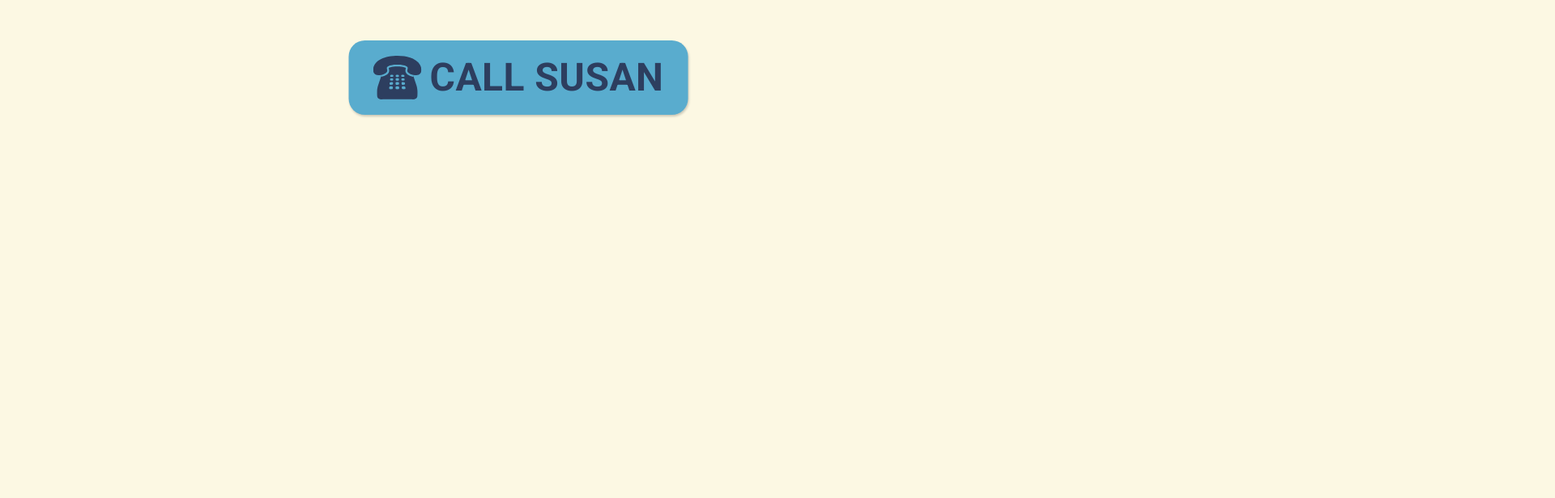
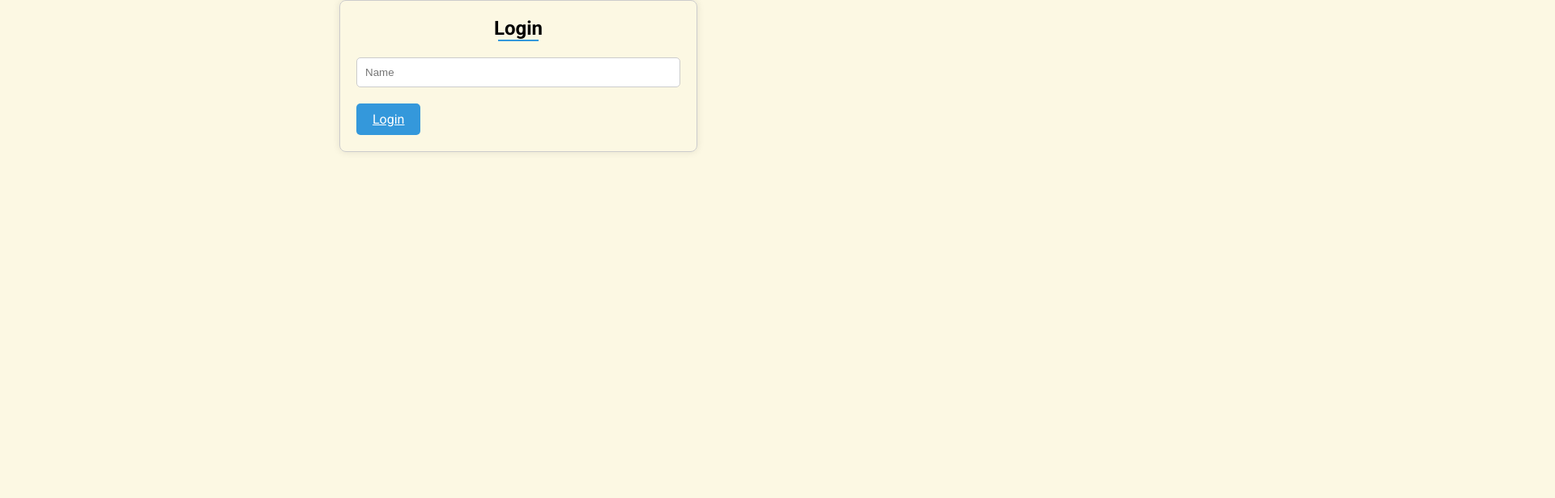
Before and after one commit to sallydough/just-for-us-master, a React (Create React App) app: page / in a window 1280 px wide. Shown: the top 616 px of the page at 81% size, 1920 px wide, since content can reach past the window. Built offline with nearby package versions, Linux system fonts and the light colour scheme.

Commit message:
create login page

```diff
--- a/package.json
+++ b/package.json
@@ -10,6 +10,8 @@
     "@testing-library/react": "^13.4.0",
     "@testing-library/user-event": "^13.5.0",
     "axios": "^1.6.5",
+    "buffer": "^6.0.3",
+    "dotenv": "^16.4.1",
     "home-assistant-js-websocket": "^9.1.0",
     "html-webpack-plugin": "^5.5.4",
     "react": "^18.2.0",
@@ -21,6 +23,7 @@
     "react-slick": "^0.29.0",
     "slick-carousel": "^1.8.1",
     "styled-components": "^6.1.1",
+    "twilio": "^4.21.0",
     "use-sound": "^4.0.1",
     "web-vitals": "^2.1.4"
   },
--- a/src/App.js
+++ b/src/App.js
@@ -1,7 +1,8 @@
 import React from "react";
-import { BrowserRouter as Router } from "react-router-dom";
+import { BrowserRouter as Router,Routes, Route } from "react-router-dom";
 // import ThermostatCard from "./components/ThermostatCard";
 import Home from "./pages/Home";
+import LoginSignup from "./components/UserLogin/LoginSignUp";
 // import Services from "./pages/Services";
 // import DoorLockPage from "./pages/DoorLockPage";
 // import Entertainment from "./pages/Entertainment";
@@ -17,7 +18,11 @@ import Home from "./pages/Home";
 function App() {
   return (
     <Router>
-      <Home />
+
+      <Routes>
+      <Route path="/" element={<LoginSignup/>} />
+      <Route path="/home" element={<Home />} />
+      </Routes>
       {/* <Routes>
         <Route path="/garden-loft-app/home" element={<Home />} />
         <Route path="/garden-loft-app/door-lock" element={<DoorLockPage />} />
--- a/src/components/CallHelpButton.js
+++ b/src/components/CallHelpButton.js
@@ -5,6 +5,7 @@ import Modal from "react-modal";
 import TelephoneIcon from "./icons/TelephoneIcon";
 import { AmbulanceIcon, AmbulanceSideIcon, NoAmbulanceIcon } from "./icons";
 // import { FaPlus } from "react-icons/fa";
+
 
 // handle Help Button
 const handleHelpVideo = () => {
--- /dev/null
+++ b/src/components/UserLogin/LoginSignUp.css
@@ -0,0 +1,67 @@
+
+.container {
+  max-width: 400px;
+  margin: auto;
+  padding: 20px;
+  border: 1px solid #ccc;
+  border-radius: 8px;
+  box-shadow: 0 0 10px rgba(0, 0, 0, 0.1);
+}
+
+.header {
+  text-align: center;
+  margin-bottom: 20px;
+}
+
+.text {
+  font-size: 24px;
+  font-weight: bold;
+}
+
+.underline {
+  height: 2px;
+  width: 50px;
+  background-color: #3498db;
+  margin: 0 auto;
+}
+
+.inputs {
+  margin-bottom: 20px;
+}
+
+.input {
+  margin-bottom: 15px;
+}
+
+input {
+  width: 100%;
+  padding: 10px;
+  border: 1px solid #ccc;
+  border-radius: 5px;
+  box-sizing: border-box;
+}
+
+.summit-container {
+  display: flex;
+  justify-content: space-between;
+}
+
+.summit {
+  background-color: #3498db;
+  color: #fff;
+  padding: 10px 20px;
+  border-radius: 5px;
+  cursor: pointer;
+}
+
+.summit.gray {
+  background-color: #ccc;
+  cursor: not-allowed;
+}
+
+.user-data {
+  margin-top: 20px;
+  background-color: #f0f0f0;
+  padding: 10px;
+  border-radius: 5px;
+}
--- /dev/null
+++ b/src/components/UserLogin/LoginSignUp.js
@@ -0,0 +1,67 @@
+import React, { useState } from "react";
+import "./LoginSignUp.css";
+import { Link } from "react-router-dom";
+
+const LoginSignup = ({ onLogin }) => {
+  const [name, setName] = useState("");
+  const [userData, setUserData] = useState(null);
+
+  const handleLogin = async () => {
+    try {
+      // Replace 'API_ENDPOINT' and 'API_KEY' with actual SignUpGenius API endpoint and key
+      const response = await fetch(
+        `API_ENDPOINT?name=${name}&api_key=API_KEY`,
+        {
+          method: "GET",
+          headers: {
+            "Content-Type": "application/json",
+            // Include any other required headers here
+          },
+        }
+      );
+
+      if (!response.ok) {
+        throw new Error(`HTTP error! Status: ${response.status}`);
+      }
+
+      const data = await response.json();
+      setUserData(data);
+      onLogin(name); // Notify parent component about the successful login
+    } catch (error) {
+      console.error("Error fetching data:", error.message);
+    }
+  };
+
+  return (
+    <div className="container">
+      <div className="header">
+        <div className="text">Login</div>
+        <div className="underline"></div>
+      </div>
+      <div className="inputs">
+        <div className="input">
+          <input
+            type="text"
+            placeholder="Name"
+            value={name}
+            onChange={(e) => setName(e.target.value)}
+          />
+        </div>
+      </div>
+      <div className="summit-container">
+        <Link to="/home" className="summit" onClick={handleLogin}>
+          Login
+        </Link>
+      </div>
+      {userData && (
+        <div className="user-data">
+          <p>User Data: {JSON.stringify(userData)}</p>
+          {/* Display user-specific activity here */}
+          <p>Activity: {userData.activity}</p>
+        </div>
+      )}
+    </div>
+  );
+};
+
+export default LoginSignup;
--- a/src/pages/Home.js
+++ b/src/pages/Home.js
@@ -751,6 +751,7 @@ const Home = () => {
 
   return (
     <>
+    <section id="home">
       <HomeContainer disableHover={disableHover}>
         {/* Card Carousel */}
         <CarouselWrapper
@@ -804,6 +805,7 @@ const Home = () => {
         {/* ... add more components if needed */}
       </CarouselWrapper>
       <CallHelpButtonComponent />
+      </section>
     </>
   );
 };
```
Also changed, not shown: 1 other file (tests, documents, lock files or other folders).
